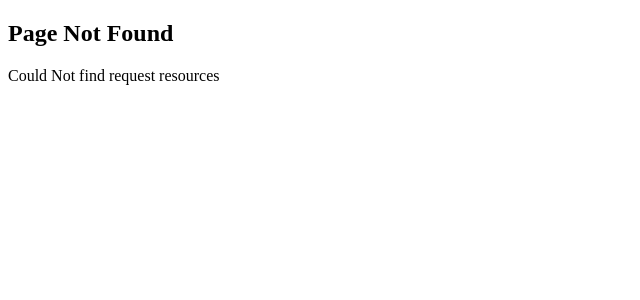
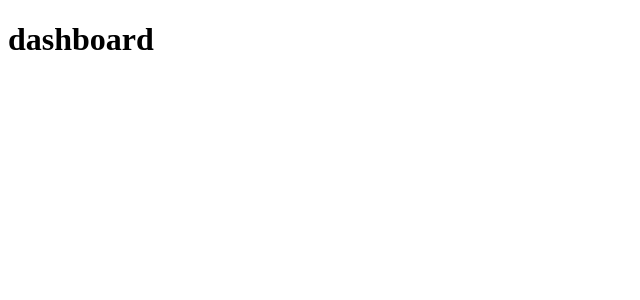
Before and after one commit to YashrajKamble/nextjs-practice-in-depth, a Next.js app in the folder routing-demo/: page /dashboard in a window 1280 px wide. Before the commit this address had no page. Shown: the top 300 px of the page, without its empty margins (0-640 px from the left). Built offline with nearby package versions, Linux system fonts and the light colour scheme.

Commit message:
File Colocation

```diff
--- /dev/null
+++ b/routing-demo/src/app/dashboard/bar-chart.tsx
@@ -0,0 +1,3 @@
+export default function BarChart() {
+    return <h1>bar chart</h1>
+}
--- /dev/null
+++ b/routing-demo/src/app/dashboard/page.tsx
@@ -0,0 +1,7 @@
+function DashBoard1() {
+    return <h1>dashboard</h1>
+}
+
+export default function DashBoard() {
+    return <h1>dashboard</h1>
+}
```
